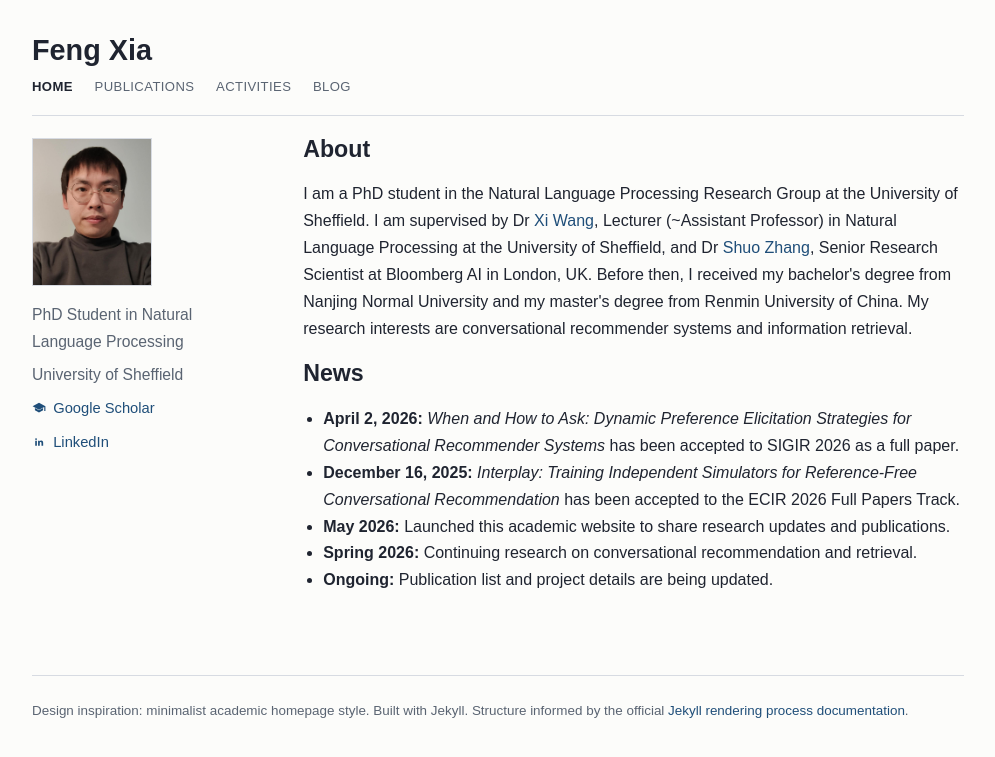
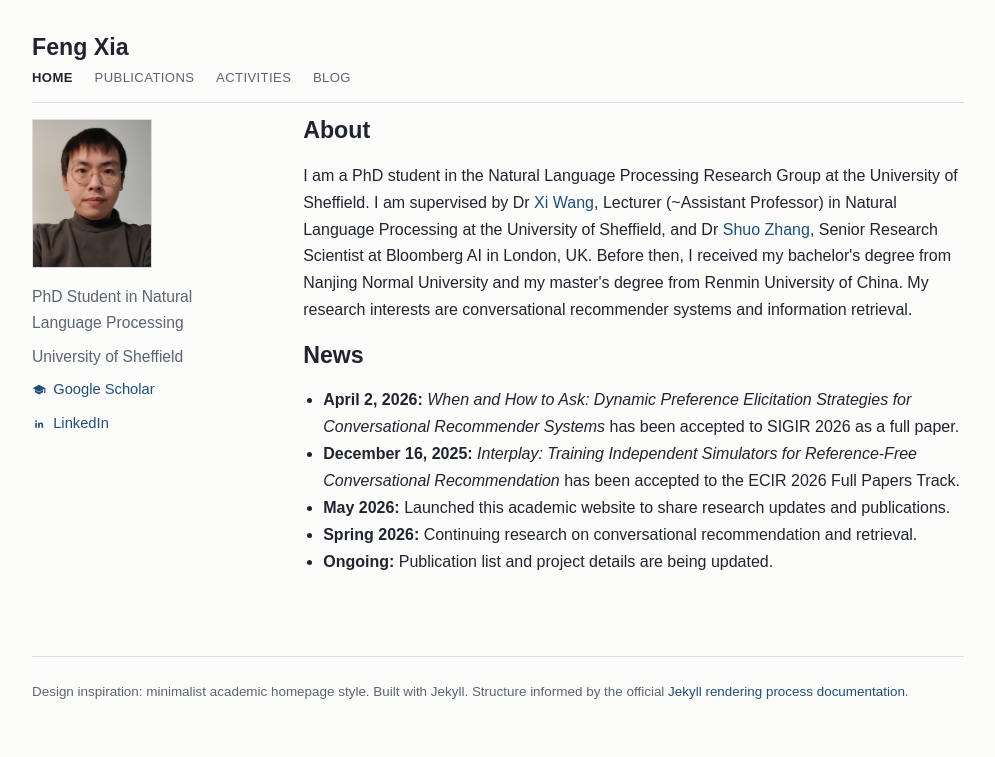
Before and after one commit to juanfacabian/juanfacabian.github.io, a Jekyll site: the page built from index.html, in a window 1280 px wide. Shown: the top 757 px of the page, without its empty margins (142-1137 px from the left). Built offline with Jekyll 4.4.1, drawn with Linux system fonts in a browser that asks for light colours.

Commit message:
Tighten header and soften site title

```diff
--- a/assets/css/style.css
+++ b/assets/css/style.css
@@ -43,7 +43,7 @@ a:focus-visible {
 
 .site-header {
   display: block;
-  padding-bottom: 1.1rem;
+  padding-bottom: 0.8rem;
   border-bottom: 1px solid var(--border);
 }
 
@@ -51,13 +51,13 @@ a:focus-visible {
   display: flex;
   flex-direction: column;
   align-items: flex-start;
-  gap: 0.65rem;
+  gap: 0.45rem;
 }
 
 .site-title {
   color: var(--text);
-  font-size: 1.8rem;
-  font-weight: 700;
+  font-size: 1.45rem;
+  font-weight: 600;
   line-height: 1.05;
 }
 
@@ -80,7 +80,7 @@ a:focus-visible {
 }
 
 .content {
-  padding-top: 1.15rem;
+  padding-top: 0.85rem;
 }
 
 h1,
@@ -195,7 +195,7 @@ ul {
   }
 
   .site-title {
-    font-size: 1.55rem;
+    font-size: 1.3rem;
   }
 
   .home-grid {
```
